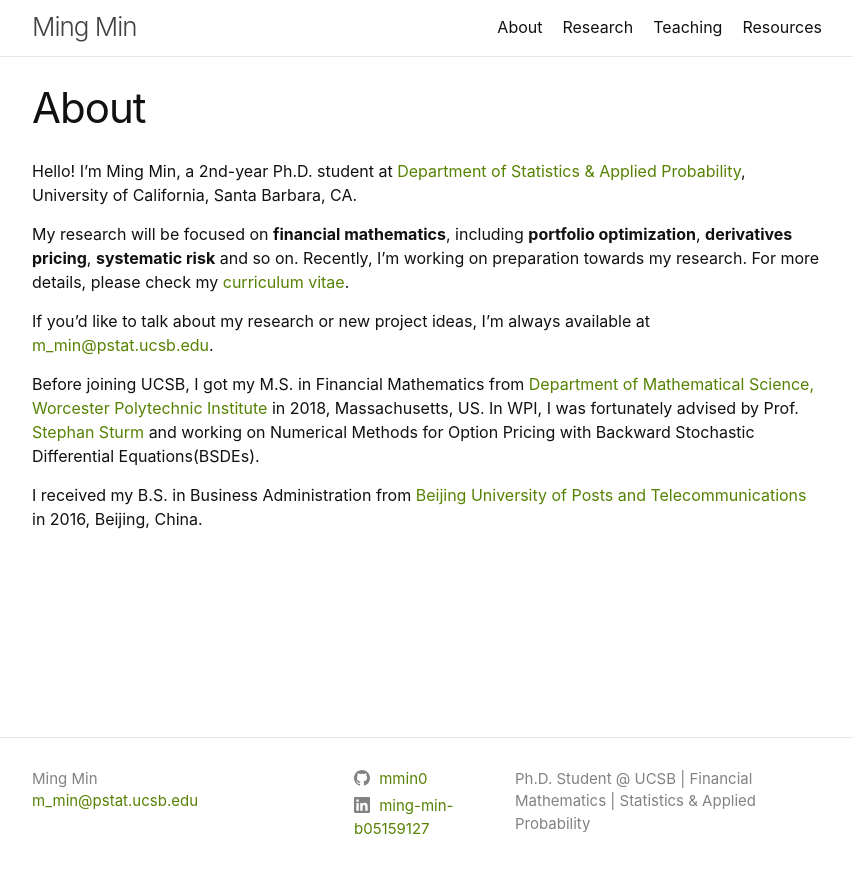
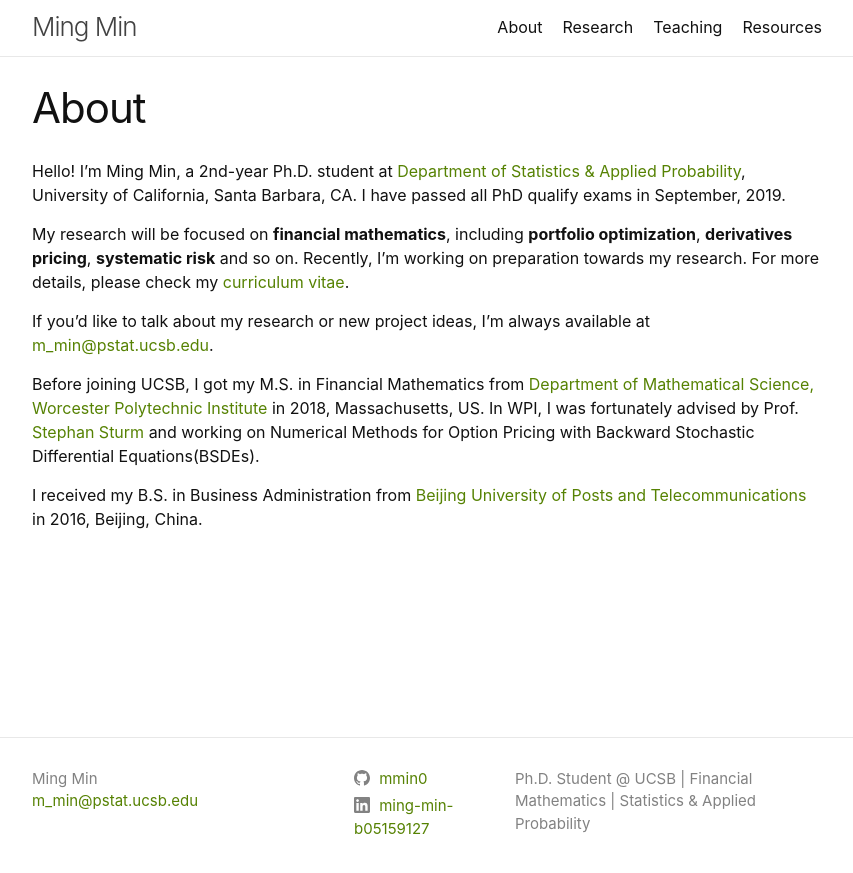
Before and after one commit to mmin0/mmin0.github.io, a Jekyll site: the page built from index.md, in a window 1280 px wide. Shown: the top 873 px of the page, without its empty margins (213-1066 px from the left). Built offline with Jekyll 4.4.1, drawn with Linux system fonts in a browser that asks for light colours.

Commit message:
Update index.md

```diff
--- a/index.md
+++ b/index.md
@@ -3,7 +3,7 @@ layout: page
 title: About
 ---
 
-Hello! I’m Ming Min, a 2nd-year Ph.D. student at [Department of Statistics & Applied Probability](http://www.pstat.ucsb.edu){:target="_blank"}, University of California, Santa Barbara, CA.
+Hello! I’m Ming Min, a 2nd-year Ph.D. student at [Department of Statistics & Applied Probability](http://www.pstat.ucsb.edu){:target="_blank"}, University of California, Santa Barbara, CA. I have passed all PhD qualify exams in September, 2019.
 
 My research will be focused on **financial mathematics**, including **portfolio optimization**, **derivatives pricing**, **systematic risk** and so on. Recently, I'm working on preparation towards my research. For more details, please check my [curriculum vitae](CV.pdf){:target="_blank"}.
 
```
